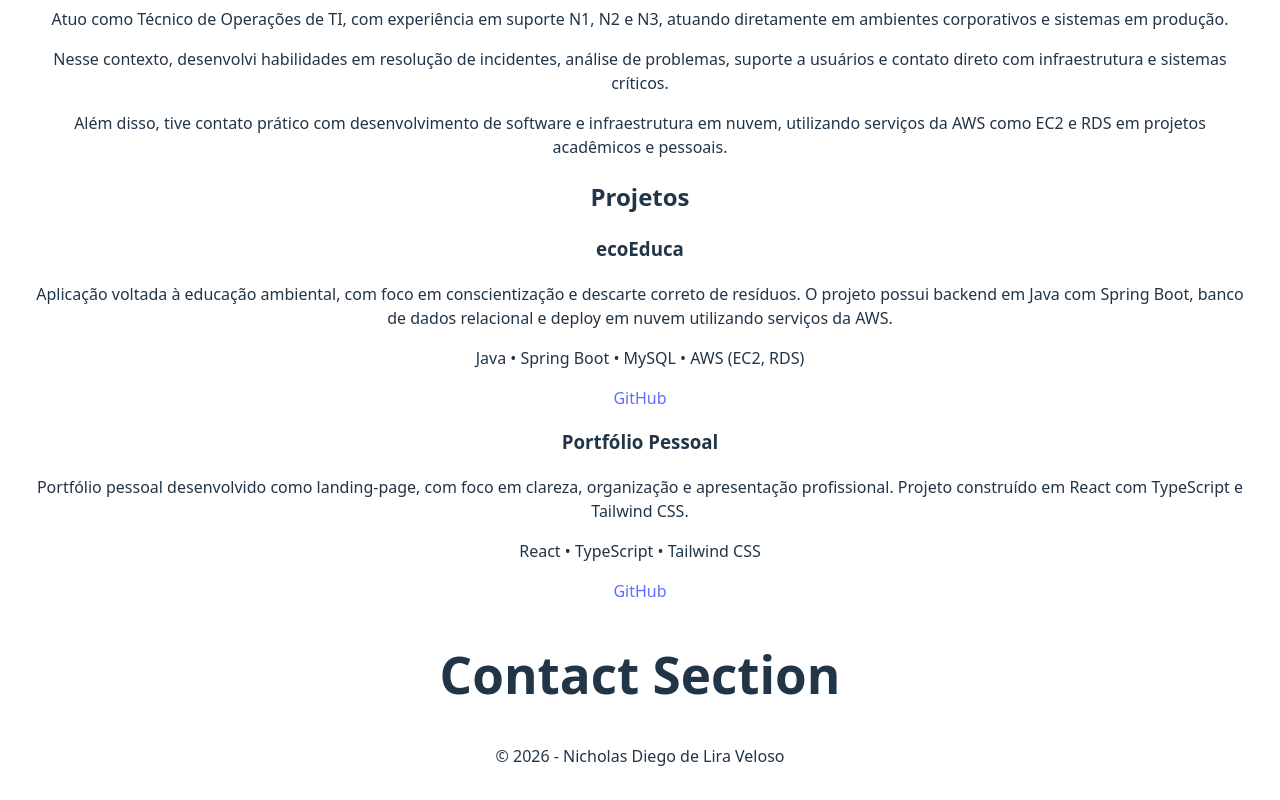
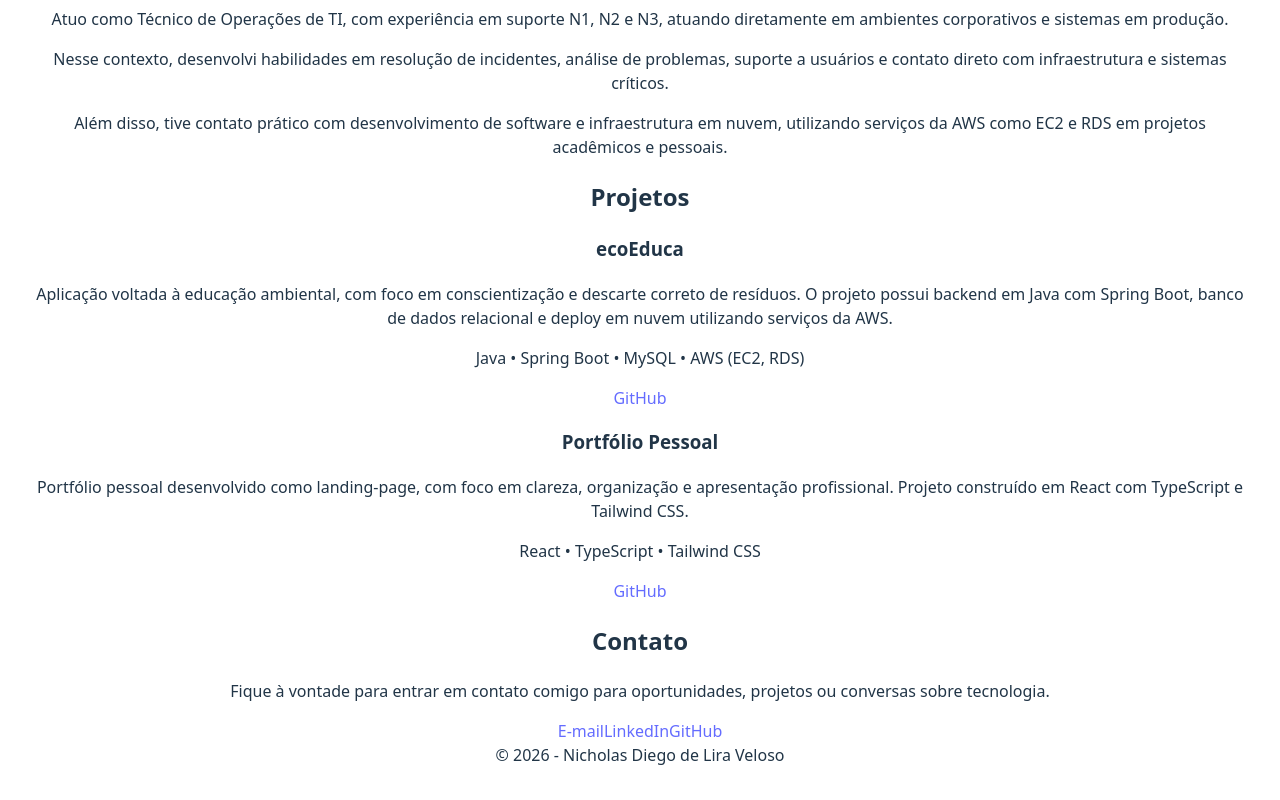
Before and after one commit to nickdiegao/Portfolio-Nicholas-Diego, a React (Vite) app: page / in a window 1280 px wide. Shown: the part 1341-2141 px from the top of the page. Built offline with nearby package versions, Linux system fonts and the light colour scheme.

Commit message:
feat: add contact section with professional links

```diff
--- a/src/sections/Contact.tsx
+++ b/src/sections/Contact.tsx
@@ -1,7 +1,41 @@
 export function Contact() {
     return (
-        <section className="min-h-screen flex items-center justify-center">
-            <h1 className="text-3xl font-bold">Contact Section</h1>
+        <section id="contact" className="py-24">
+            <div className="max-w-6xl mx-auto px-6">
+                <h2 className="text-3xl font-bold mb-8">
+                    Contato
+                </h2>
+
+                <p className="text-gray-600 mb-10 max-w-2xl">
+                    Fique à vontade para entrar em contato comigo para oportunidades,
+                    projetos ou conversas sobre tecnologia.
+                </p>
+
+                <div className="flex flex-col sm:flex-row gap-6">
+                    <a
+                        href="mailto:nickdiegao@gmail.com"
+                        className="px-6 py-3 rounded-md border border-gray-300 font-medium text-center hover:bg-gray-100 transition"
+                    >
+                        E-mail
+                    </a>
+
+                    <a
+                        href="https://www.linkedin.com/in/nicholas-diego/"
+                        target="_blank"
+                        className="px-6 py-3 rounded-md border border-gray-300 font-medium text-center hover:bg-gray-100 transition"
+                    >
+                        LinkedIn
+                    </a>
+
+                    <a
+                        href="https://github.com/nickdiegao"
+                        target="_blank"
+                        className="px-6 py-3 rounded-md border border-gray-300 font-medium text-center hover:bg-gray-100 transition"
+                    >
+                        GitHub
+                    </a>
+                </div>
+            </div>
         </section>
     );
 }
```
